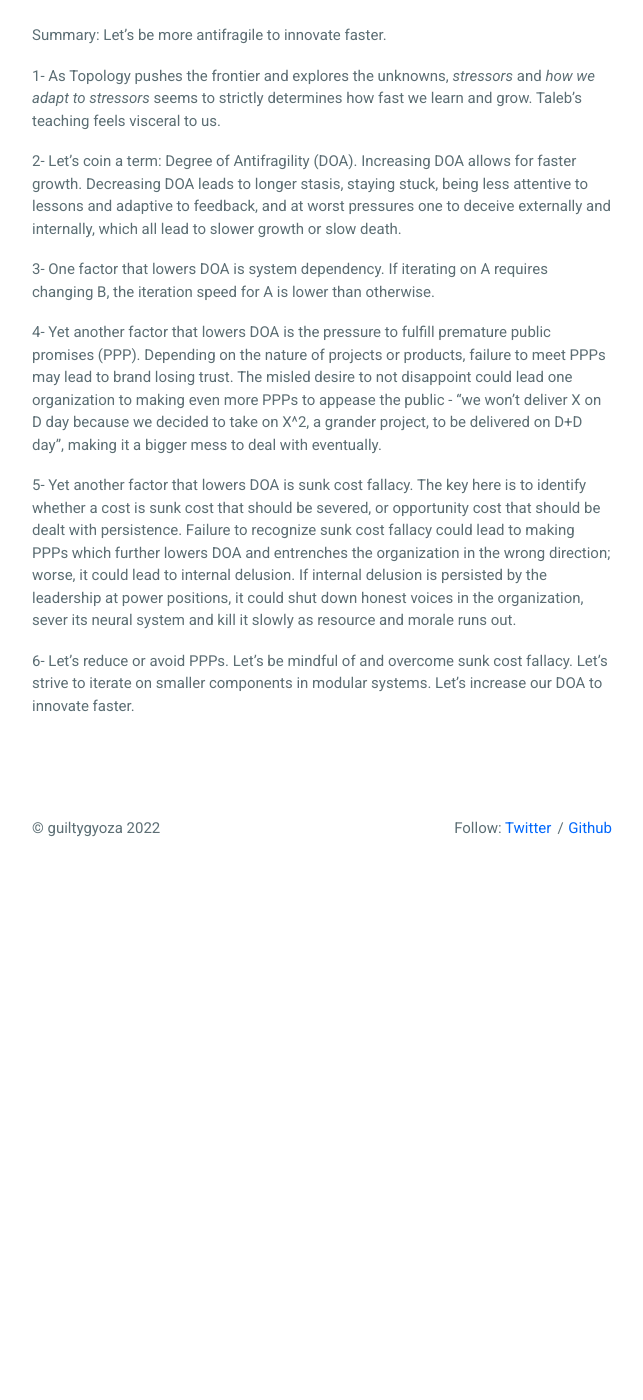
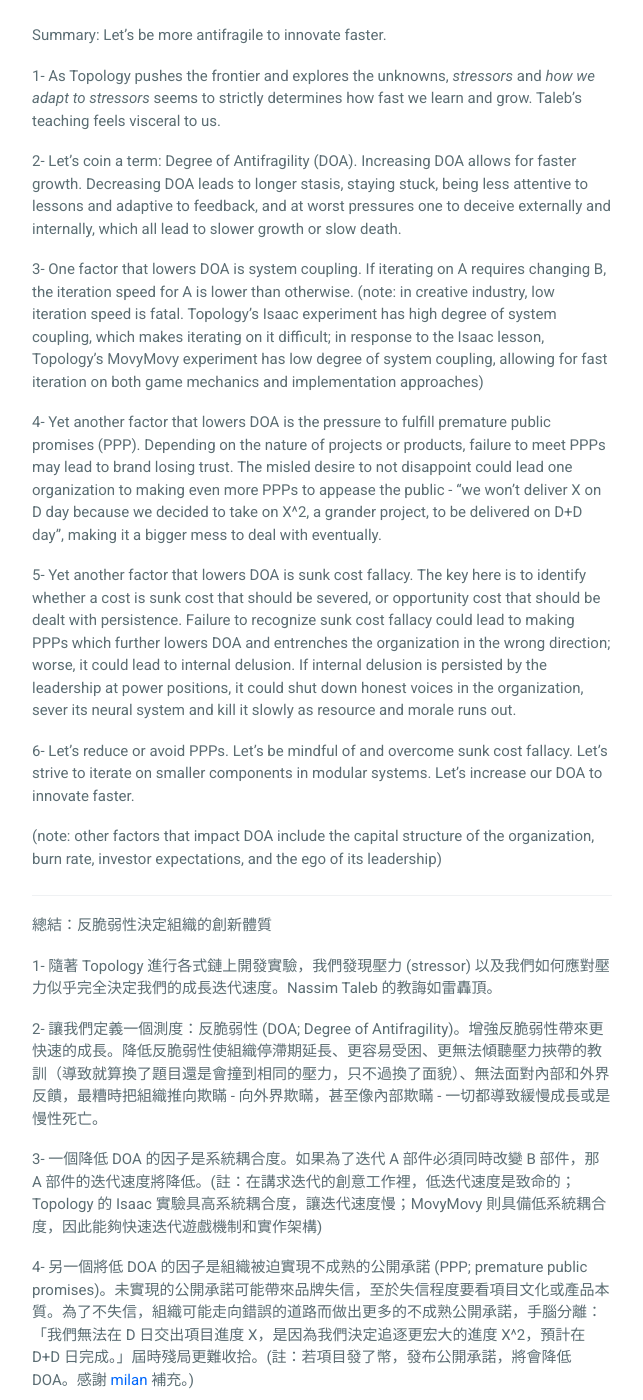
Before and after one commit to guiltygyoza/blog, a Jekyll site: the page built from _posts/2022-10-19-degree-of-antifragility.md, in a window 1280 px wide and 1400 px high, scrolled down 275 px. Shown: the whole window, without its empty margins (318-961 px from the left). Built offline with Jekyll 4.4.1, drawn with Linux system fonts in a browser that asks for light colours; before the commit the page ends 1215 px from its top, so only the background shows below that; some of the changed text lies outside the part shown.

Commit message:
add translation to post

```diff
--- a/_posts/2022-10-19-degree-of-antifragility.md
+++ b/_posts/2022-10-19-degree-of-antifragility.md
@@ -12,10 +12,30 @@
 
 2- Let’s coin a term: Degree of Antifragility (DOA). Increasing DOA allows for faster growth. Decreasing DOA leads to longer stasis, staying stuck, being less attentive to lessons and adaptive to feedback, and at worst pressures one to deceive externally and internally, which all lead to slower growth or slow death.
 
-3- One factor that lowers DOA is system dependency. If iterating on A requires changing B, the iteration speed for A is lower than otherwise.
+3- One factor that lowers DOA is system coupling. If iterating on A requires changing B, the iteration speed for A is lower than otherwise. (note: in creative industry, low iteration speed is fatal. Topology's Isaac experiment has high degree of system coupling, which makes iterating on it difficult; in response to the Isaac lesson, Topology's MovyMovy experiment has low degree of system coupling, allowing for fast iteration on both game mechanics and implementation approaches)
 
 4- Yet another factor that lowers DOA is the pressure to fulfill premature public promises (PPP). Depending on the nature of projects or products, failure to meet PPPs may lead to brand losing trust. The misled desire to not disappoint could lead one organization to making even more PPPs to appease the public - "we won't deliver X on D day because we decided to take on X^2, a grander project, to be delivered on D+D day", making it a bigger mess to deal with eventually.
 
 5- Yet another factor that lowers DOA is sunk cost fallacy. The key here is to identify whether a cost is sunk cost that should be severed, or opportunity cost that should be dealt with persistence. Failure to recognize sunk cost fallacy could lead to making PPPs which further lowers DOA and entrenches the organization in the wrong direction; worse, it could lead to internal delusion. If internal delusion is persisted by the leadership at power positions, it could shut down honest voices in the organization, sever its neural system and kill it slowly as resource and morale runs out.
 
 6- Let's reduce or avoid PPPs. Let's be mindful of and overcome sunk cost fallacy. Let's strive to iterate on smaller components in modular systems. Let's increase our DOA to innovate faster.
+
+(note: other factors that impact DOA include the capital structure of the organization, burn rate, investor expectations, and the ego of its leadership)
+
+---
+
+總結：反脆弱性決定組織的創新體質
+
+1- 隨著 Topology 進行各式鏈上開發實驗，我們發現壓力 (stressor) 以及我們如何應對壓力似乎完全決定我們的成長迭代速度。Nassim Taleb 的教誨如雷轟頂。
+
+2- 讓我們定義一個測度：反脆弱性 (DOA; Degree of Antifragility)。增強反脆弱性帶來更快速的成長。降低反脆弱性使組織停滯期延長、更容易受困、更無法傾聽壓力挾帶的教訓（導致就算換了題目還是會撞到相同的壓力，只不過換了面貌）、無法面對內部和外界反饋，最糟時把組織推向欺瞞 - 向外界欺瞞，甚至像內部欺瞞 - 一切都導致緩慢成長或是慢性死亡。
+
+3- 一個降低 DOA 的因子是系統耦合度。如果為了迭代 A 部件必須同時改變 B 部件，那 A 部件的迭代速度將降低。(註：在講求迭代的創意工作裡，低迭代速度是致命的；Topology 的 Isaac 實驗具高系統耦合度，讓迭代速度慢；MovyMovy 則具備低系統耦合度，因此能夠快速迭代遊戲機制和實作架構)
+
+4- 另一個將低 DOA 的因子是組織被迫實現不成熟的公開承諾 (PPP; premature public promises)。未實現的公開承諾可能帶來品牌失信，至於失信程度要看項目文化或產品本質。為了不失信，組織可能走向錯誤的道路而做出更多的不成熟公開承諾，手腦分離：「我們無法在 D 日交出項目進度 X，是因為我們決定追逐更宏大的進度 X^2，預計在 D+D 日完成。」屆時殘局更難收拾。(註：若項目發了幣，發布公開承諾，將會降低 DOA。感謝 [milan](https://twitter.com/milancermak) 補充。)
+
+5- 還有一個降低 DOA 的因子是沈沒成本謬誤。這裡的關鍵是區分沈沒成本與機會成本 - 是要儘早認賠檢討轉向的沈沒成本，還是要繼續堅持推進所必須肩負的機會成本。陷入沈沒成本謬誤的組織可能會被迫發布不成熟的公開承諾 (註：明明是錯誤的方向卻沒有應變，而繼續向外界承諾能夠撐過去)，讓組織陷入更深的泥淖、在錯誤方向上走更遠；更糟的是可能帶來組織內部的妄想現象。倘若妄想發自權力結構中的上層成員，將會熄滅組織內誠實的聲音、切斷組織的神經回饋系統，隨著資源和士氣消耗慢慢殺死組織。
+
+6- 讓我們減少不成熟的公開承諾、更留心和克服沈沒成本謬誤、致力設計有利於高速迭代的低耦合系統。讓我們增加自身反脆弱性以更好的創新。
+
+註：還有其他影響反脆弱性的因子，例如組織資本結構，現金燃燒率，投資人預期，以及領導層的自我 (ego)。
```
